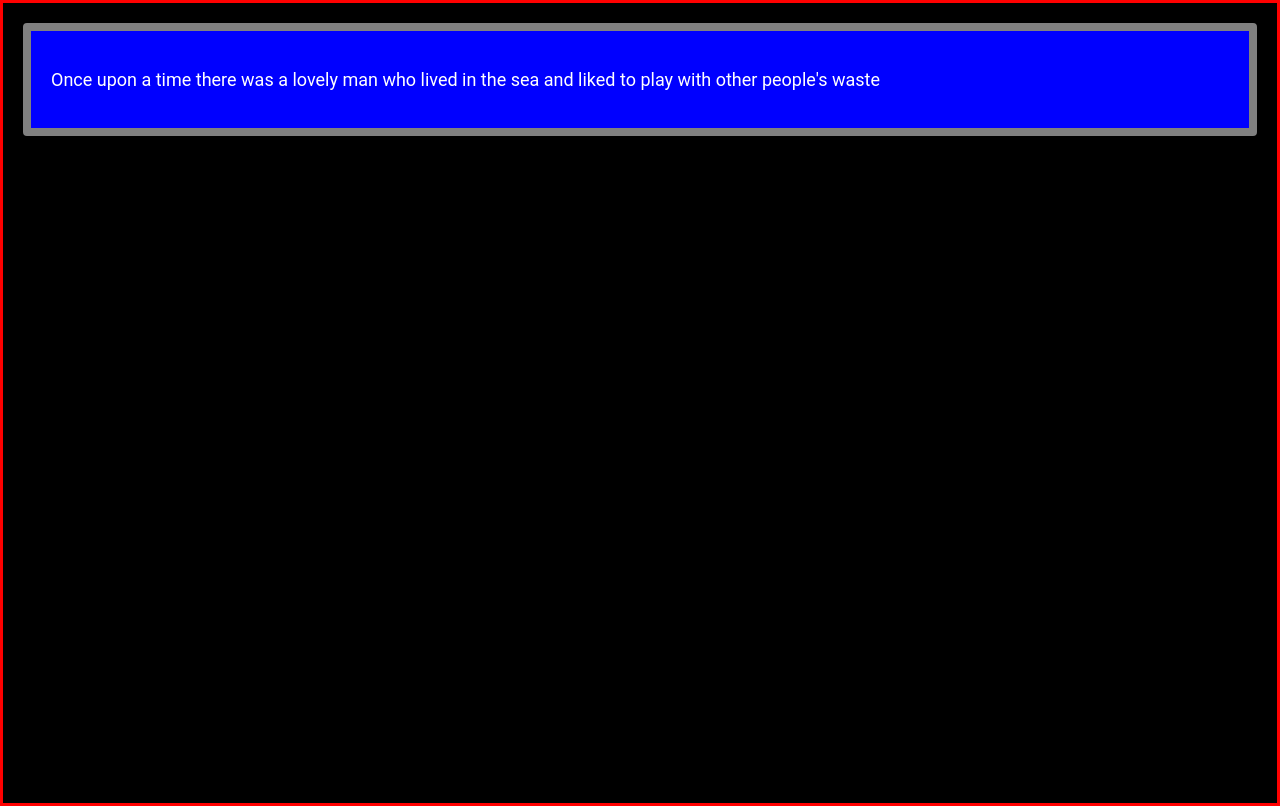
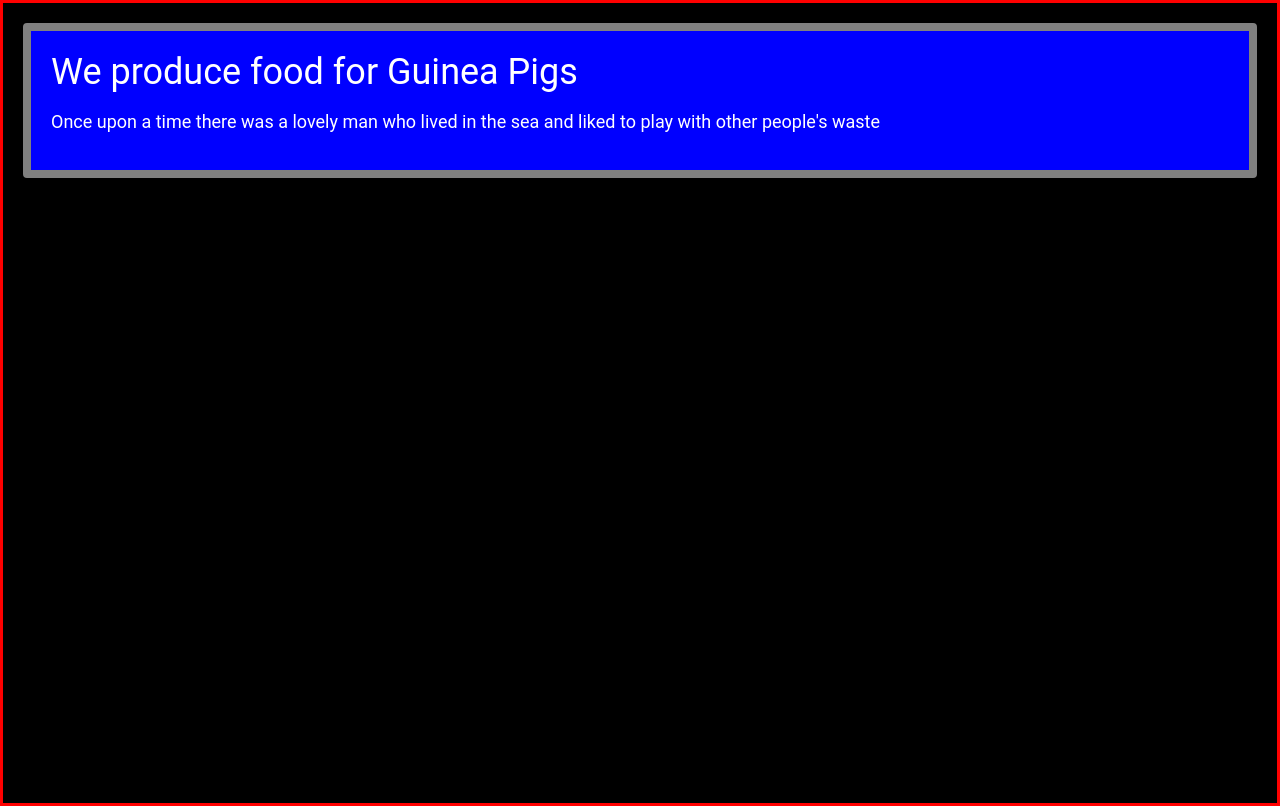
Before and after one commit to GeekTavern/thegame, a React (Create React App) app: page /sandbox in a window 1280 px wide. Built offline with nearby package versions, Linux system fonts and the light colour scheme.

Commit message:
integrated animation library

```diff
--- a/package.json
+++ b/package.json
@@ -14,6 +14,7 @@
     "react-dom": "^18.2.0",
     "react-router-dom": "^6.19.0",
     "react-scripts": "5.0.1",
+    "react-type-animation": "^3.2.0",
     "typescript": "^4.4.4",
     "web-vitals": "^2.1.4"
   },
--- a/src/pages/SandboxPage/SandboxPage.tsx
+++ b/src/pages/SandboxPage/SandboxPage.tsx
@@ -1,9 +1,30 @@
 import './sandboxPage.scss';
+import { TypeAnimation } from 'react-type-animation';
 
 const SandboxPage = () => {
+  // below we have the example from the typing animation library
+  // i have removed the cursor
   return (
     <div className='page-container'>
       <div className='box'>
+        <TypeAnimation
+          sequence={[
+            // Same substring at the start will only be typed out once, initially
+            'We produce food for Mice',
+            1000, // wait 1s before replacing "Mice" with "Hamsters"
+            'We produce food for Hamsters',
+            1000,
+            'We produce food for Guinea Pigs',
+            1000,
+            'We produce food for Chinchillas',
+            1000,
+          ]}
+          wrapper='span'
+          speed={50}
+          style={{ fontSize: '2em', display: 'inline-block' }}
+          repeat={Infinity}
+          cursor={false}
+        />
         <p>
           Once upon a time there was a lovely man who lived in the sea and liked
           to play with other people's waste
```
Also changed, not shown: 1 other file (tests, documents, lock files or other folders).
